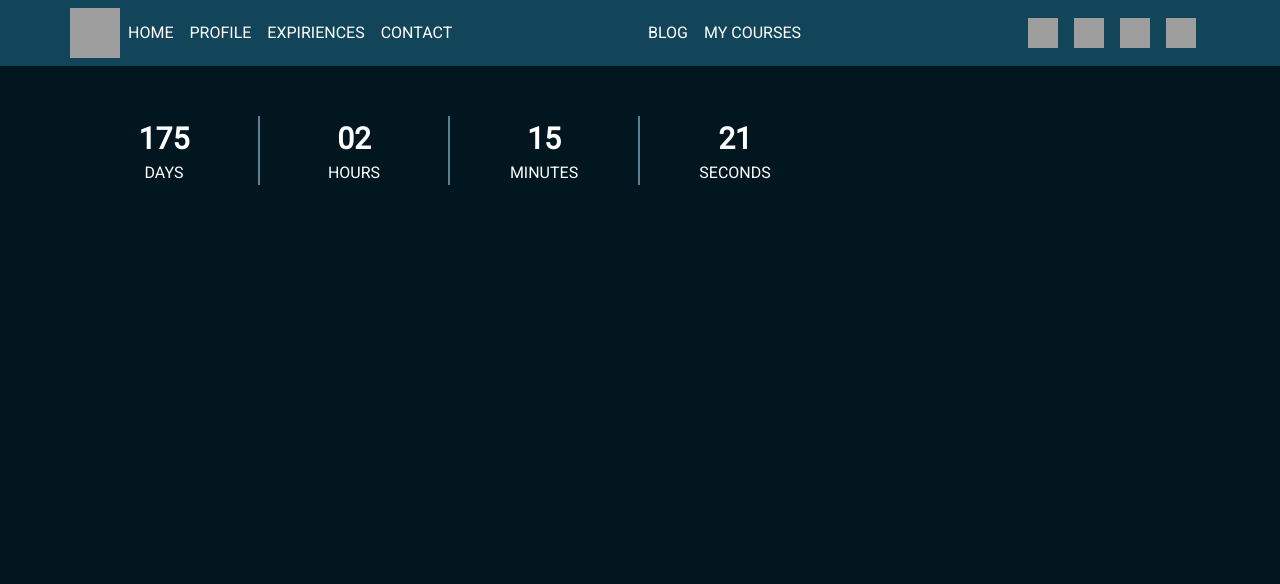
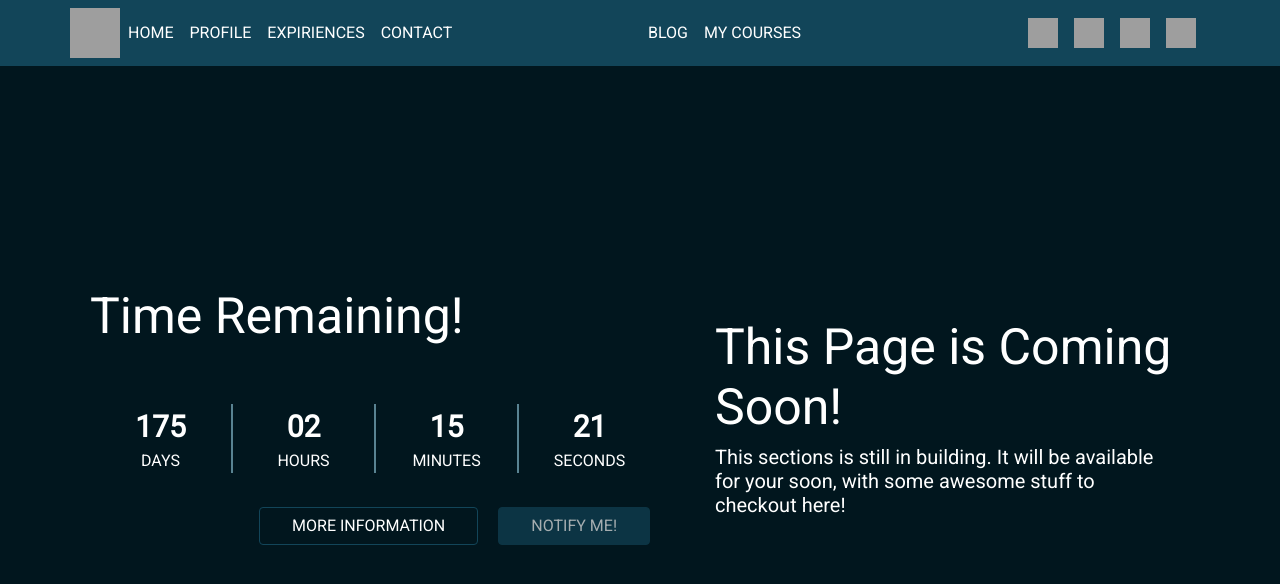
Before and after one commit to JuanJo53/my-web-page, a React (Create React App) app: page / in a window 1280 px wide. Shown: the top 584 px of the page. Built offline with nearby package versions, Linux system fonts and the light colour scheme; grey boxes are pictures that could not be loaded.

Commit message:
coming soon page done, 1st version

```diff
--- a/src/components/CountDown.js
+++ b/src/components/CountDown.js
@@ -45,7 +45,7 @@ class CountDown extends Component {
 		return (
 			<div className="countdown row">
 				{Object.keys(this.state).map((key, i) => (
-					<div className="countdown-segment col-2 ">
+					<div className="countdown-segment col">
 						<span className="countdown-segment-number row justify-content-center ">
 							{this.addZeros(this.state[key])}
 						</span>
--- a/src/pages/aux-pages/ComingSoon.jsx
+++ b/src/pages/aux-pages/ComingSoon.jsx
@@ -1,5 +1,6 @@
 import React, { Component } from "react";
 import CountDown from "../../components/CountDown";
+import "../../styles/ComingSoon.scss";
 
 class ComingSoon extends Component {
 	state = {
@@ -10,8 +11,27 @@ class ComingSoon extends Component {
 	render() {
 		const { countdown } = this.state;
 		return (
-			<div className="comingsoon container">
-				<CountDown futureDate={countdown.futureDate}></CountDown>
+			<div className="comingsoon container ">
+				<div className="row align-items-center">
+					<div className="time col-6">
+						<div className="row">
+							<h1 className="fs-1 fw-bolder">Time Remaining!</h1>
+						</div>
+						<CountDown futureDate={countdown.futureDate}></CountDown>
+						<br />
+						<div className="row justify-content-end">
+							<button className="btn btn-secondary">MORE INFORMATION</button>
+							<button className="btn btn-primary disabled">NOTIFY ME!</button>
+						</div>
+					</div>
+					<div className="coming col">
+						<h1 className="fs-1 fw-bolder">This Page is Coming Soon!</h1>
+						<h5 className="fw-normal">
+							This sections is still in building. It will be available for your soon, with some awesome stuff to
+							checkout here!
+						</h5>
+					</div>
+				</div>
 			</div>
 		);
 	}
--- /dev/null
+++ b/src/styles/ComingSoon.scss
@@ -0,0 +1,15 @@
+.comingsoon {
+	margin-top: 200px;
+}
+.fs-1 {
+	font-size: 50px;
+}
+.time {
+	margin: 20px;
+}
+.coming {
+	margin: 20px;
+}
+.btn {
+	margin: 10px;
+}
--- a/src/styles/global.css
+++ b/src/styles/global.css
@@ -31,24 +31,46 @@ a.link-unstyled:hover {
 
 .btn.btn-primary {
 	color: #fff;
-	background-color: #7dcd40;
-	border-color: #7dcd40;
+	background-color: #124559;
+	border-color: #124559;
 }
 
 .btn.btn-primary:not(:disabled):not(.disabled):hover {
-	color: #fff;
-	background-color: #7dcd40;
-	border-color: #7dcd40;
+	color: #124559;
+	background-color: #eff6e0;
+	border-color: #124559;
 }
 
 .btn.btn-primary:not(:disabled):not(.disabled):active {
 	color: #fff;
-	background-color: #7dcd40;
-	border-color: #7dcd40;
+	background-color: #124559;
+	border-color: #124559;
 }
 
 .btn.btn-primary:not(:disabled):not(.disabled):focus {
-	box-shadow: 0 0 0 0.2rem rgba(125, 205, 64, 0.5);
+	box-shadow: 0 0 0 0.2rem #124559;
+}
+
+.btn.btn-secondary {
+	color: #fff;
+	background-color: #01161e;
+	border-color: #124559;
+}
+
+.btn.btn-secondary:not(:disabled):not(.disabled):hover {
+	color: #124559;
+	background-color: #eff6e0;
+	border-color: #124559;
+}
+
+.btn.btn-secondary:not(:disabled):not(.disabled):active {
+	color: #fff;
+	background-color: #01161e;
+	border-color: #124559;
+}
+
+.btn.btn-secondary:not(:disabled):not(.disabled):focus {
+	box-shadow: 0 0 0 0.2rem #01161e;
 }
 
 .btn.btn-danger {
```
